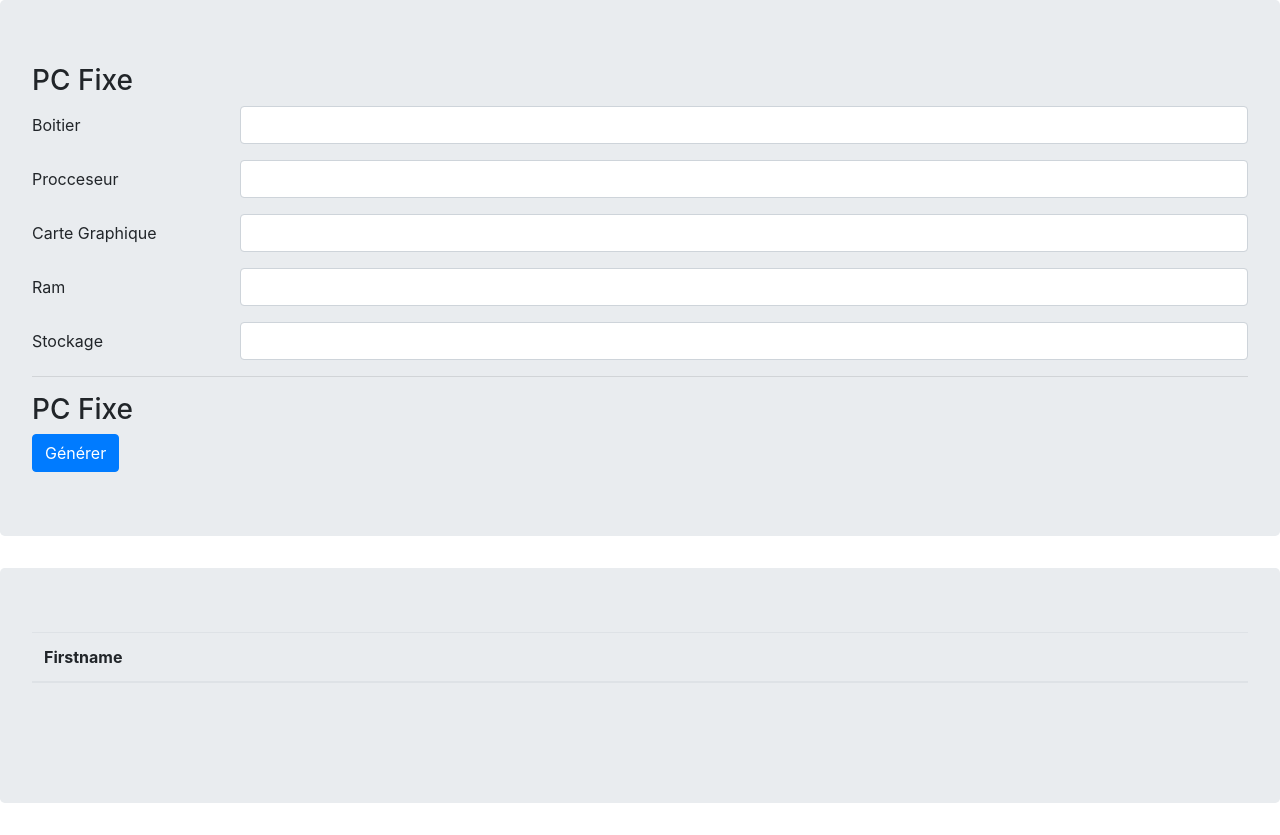
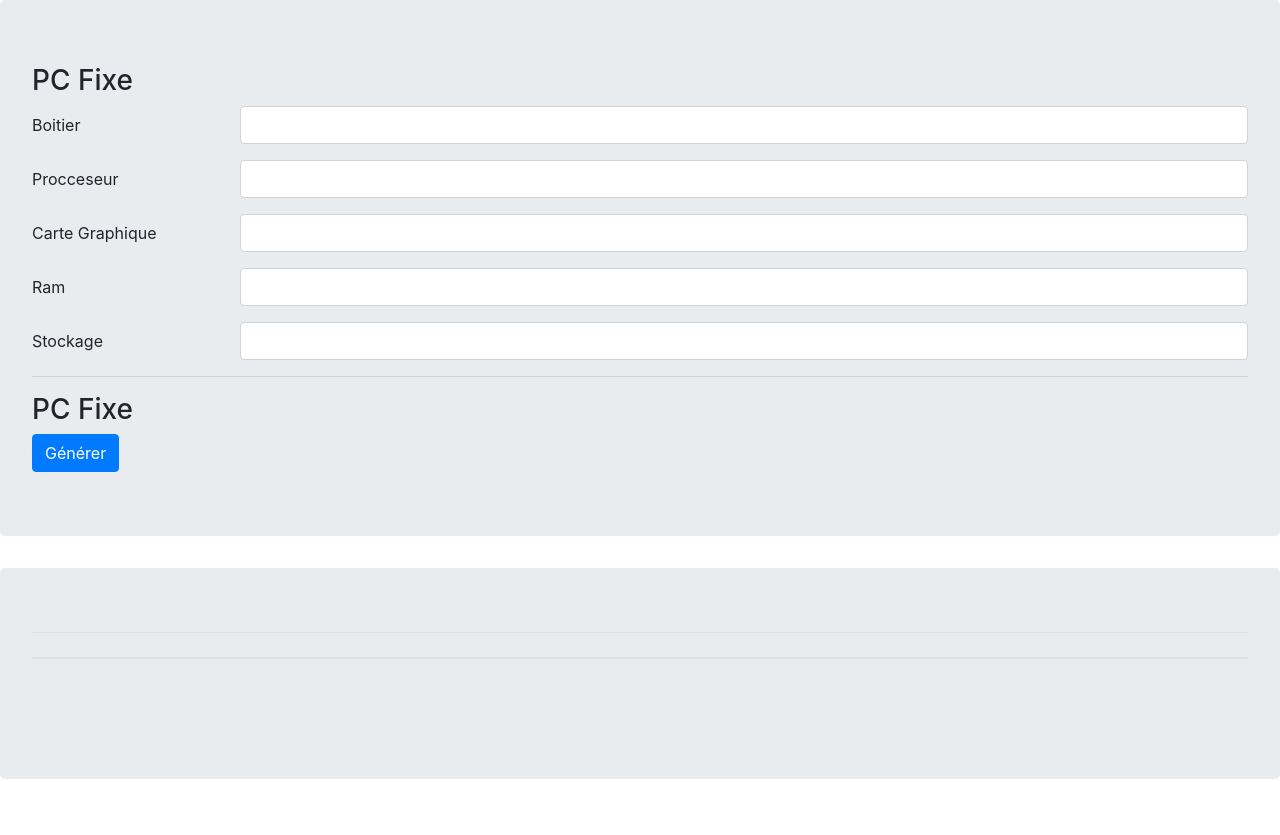
Before and after one commit to ale-pe/mon-setup, a plain HTML site: page index.html in a window 1280 px wide. After the commit the page ends 811 px from the top, so only its background shows below. Drawn offline with nearby package versions, Linux system fonts and the light colour scheme.

Commit message:
Update index.html

```diff
--- a/index.html
+++ b/index.html
@@ -87,7 +87,7 @@ function myFunction() {
   <table class="table">
     <thead>
       <tr>
-        <th>Firstname</th>
+        <th></th>
       </tr>
     </thead>
     <tbody>
```
